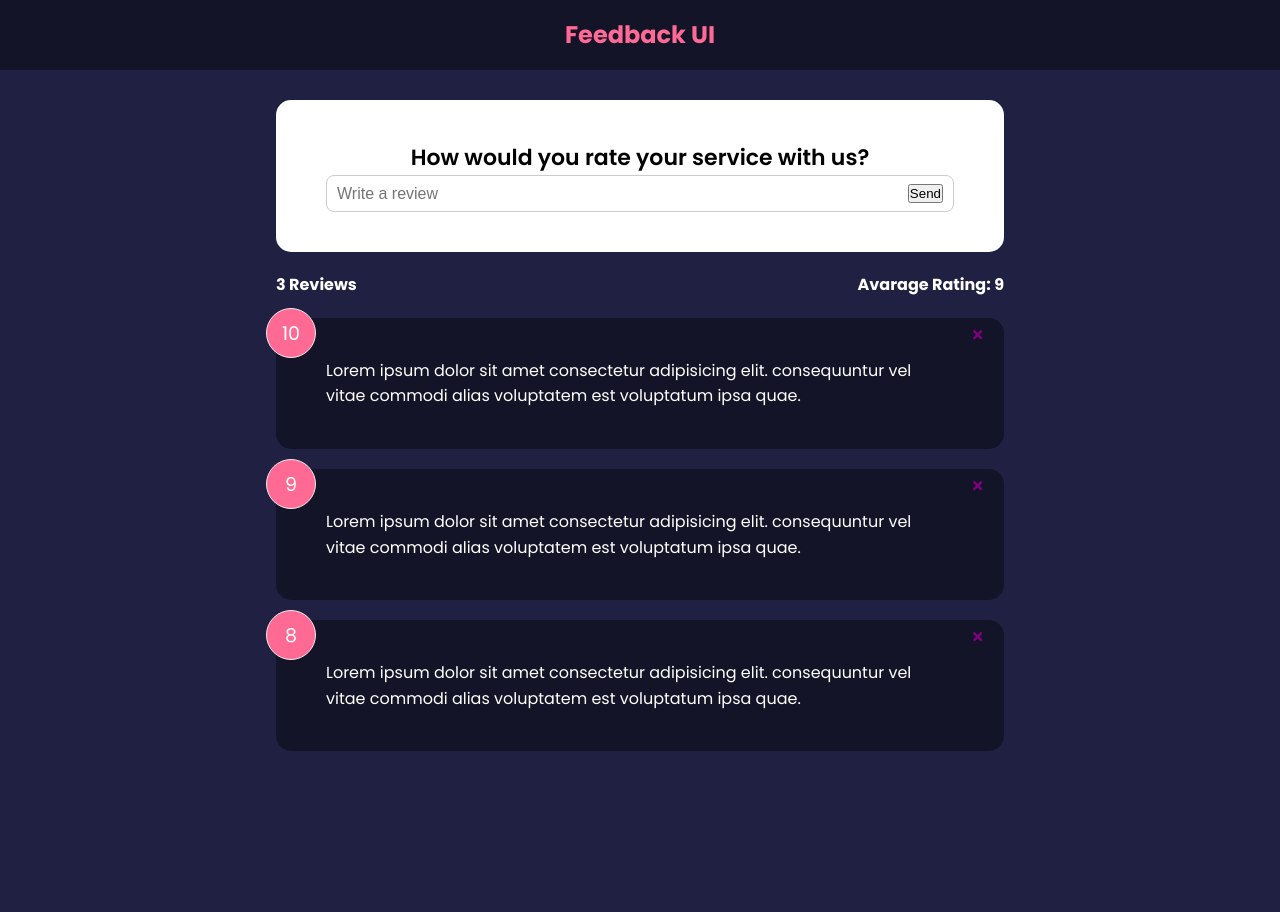
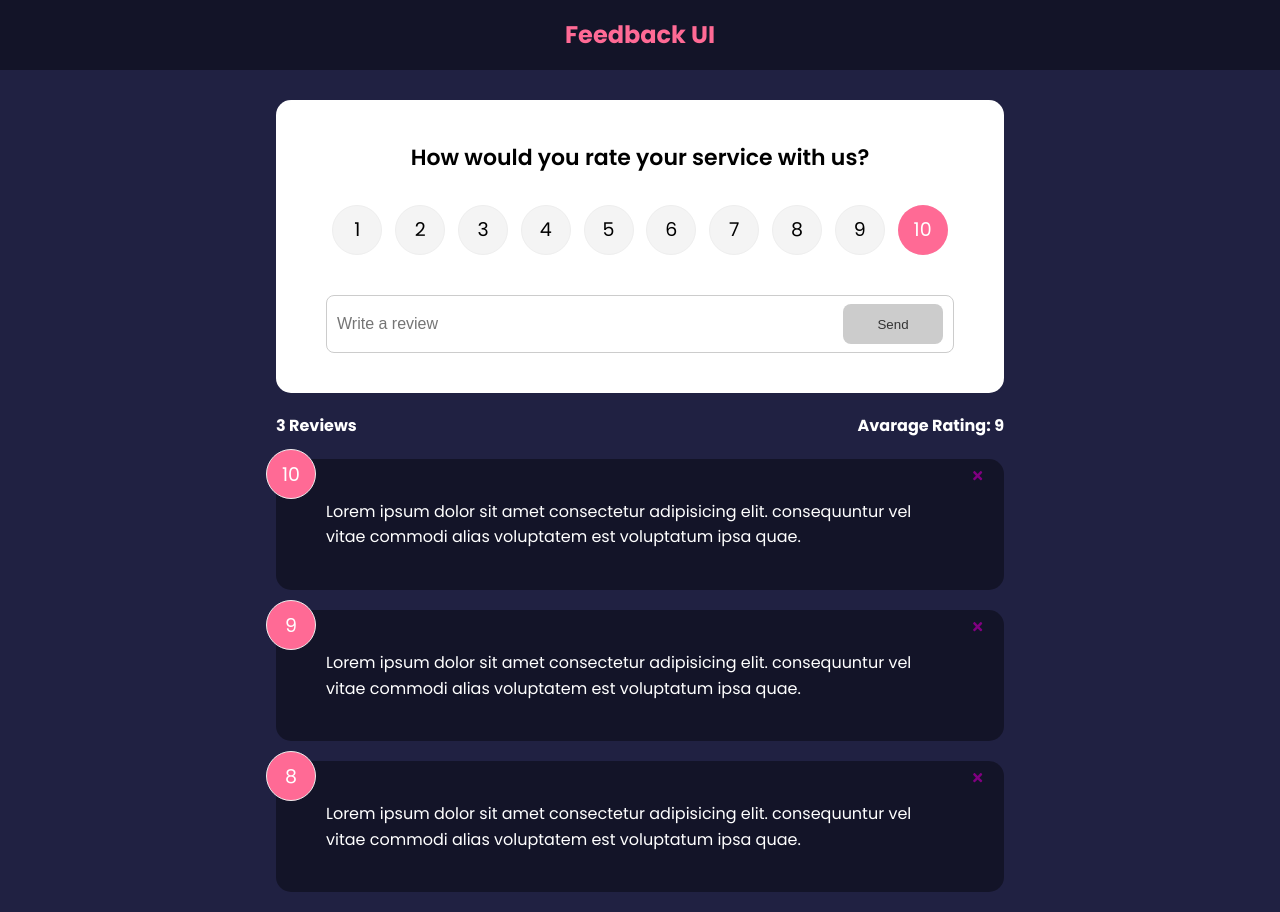
Before and after one commit to Lisaag/feedback-app, a React (Create React App) app: page / in a window 1280 px wide. Before the commit the page ends 800 px from the top, so only its background shows below. Built offline with nearby package versions, Linux system fonts and the light colour scheme.

Commit message:
Adding functionality, rating buttons, fading animation on add/delete

```diff
--- a/package.json
+++ b/package.json
@@ -6,10 +6,12 @@
     "@testing-library/jest-dom": "^5.16.4",
     "@testing-library/react": "^13.3.0",
     "@testing-library/user-event": "^13.5.0",
+    "framer-motion": "^4.1.17",
     "react": "^18.2.0",
     "react-dom": "^18.2.0",
     "react-icons": "^4.4.0",
     "react-scripts": "5.0.1",
+    "uuid": "^8.3.2",
     "web-vitals": "^2.1.4"
   },
   "scripts": {
--- a/src/App.js
+++ b/src/App.js
@@ -1,3 +1,4 @@
+import { v4 as uuidv4 } from 'uuid'
 import { useState } from 'react'
 import Header from './components/Header'
 import FeedbackData from './data/FeedbackData'
@@ -14,11 +15,16 @@
 		}
 	}
 
+	const addFeedback = (newItem) => {
+		newItem.id = uuidv4()
+		setFeedback([newItem, ...feedback])
+	}
+
 	return (
 		<>
 			<Header></Header>
 			<div className='container'>
-				<FeedbackForm />
+				<FeedbackForm handleAdd={addFeedback} />
 				<FeedbackStats feedback={feedback} />
 				<FeedbackList
 					feedback={feedback}
--- a/src/components/FeedbackForm.jsx
+++ b/src/components/FeedbackForm.jsx
@@ -1,18 +1,48 @@
 import { useState } from 'react'
+import RatingSelect from './RatingSelect'
 import Card from './shared/Card'
+import Button from './shared/Button'
 
-function FeedbackForm() {
+function FeedbackForm({ handleAdd }) {
 	const [text, setText] = useState('')
+	const [rating, setRating] = useState(10)
+	const [btnDisabled, setBtnDisabled] = useState(true)
+	const [message, setMessage] = useState('')
 
 	const handleTextChange = (e) => {
+		let newText = e.currentTarget.value
+		if (newText === '') {
+			setBtnDisabled(true)
+			setMessage(null)
+		} else if (newText !== '' && newText.trim().length < 10) {
+			setBtnDisabled(true)
+			setMessage('Text must be at least 10 characters')
+		} else {
+			setBtnDisabled(false)
+			setMessage(null)
+		}
 		setText(e.target.value)
+	}
+
+	const handleSubmit = (e) => {
+		e.preventDefault()
+		if (!btnDisabled) {
+			const newFeedback = {
+				rating: rating,
+				text: text,
+			}
+			handleAdd(newFeedback)
+			console.log(newFeedback)
+
+			setText('')
+		}
 	}
 
 	return (
 		<Card>
-			<form>
+			<form onSubmit={handleSubmit}>
 				<h2>How would you rate your service with us?</h2>
-				{/* @todo- rating select component */}
+				<RatingSelect select={(rating) => setRating(rating)} />
 				<div className='input-group'>
 					<input
 						onChange={handleTextChange}
@@ -20,8 +50,12 @@
 						placeholder='Write a review'
 						value={text}
 					></input>
-					<button type='submit'>Send</button>
+					<Button type='submit' isDisabled={btnDisabled}>
+						Send
+					</Button>
 				</div>
+
+				{message && <div className='message'>{message}</div>}
 			</form>
 		</Card>
 	)
--- a/src/components/FeedbackList.jsx
+++ b/src/components/FeedbackList.jsx
@@ -1,3 +1,4 @@
+import { motion, AnimatePresence } from 'framer-motion'
 import PropTypes from 'prop-types'
 import FeedbackItem from './FeedbackItem'
 
@@ -7,21 +8,41 @@
 	}
 	return (
 		<div className='feedback-list'>
+			<AnimatePresence>
 				{feedback.map((item) => (
+					<motion.div
+						key={item.id}
+						initial={{ opacity: 0 }}
+						animate={{ opacity: 1 }}
+						exit={{ opacity: 0 }}
+					>
 						<FeedbackItem
 							key={item.id}
 							item={item}
 							handleDelete={handleDelete}
 						/>
+					</motion.div>
 				))}
+			</AnimatePresence>
 		</div>
 	)
+	// return (
+	// 	<div className='feedback-list'>
+	// 		{feedback.map((item) => (
+	// 			<FeedbackItem
+	// 				key={item.id}
+	// 				item={item}
+	// 				handleDelete={handleDelete}
+	// 			/>
+	// 		))}
+	// 	</div>
+	// )
 }
 
 FeedbackList.propTypes = {
 	feedback: PropTypes.arrayOf(
 		PropTypes.shape({
-			id: PropTypes.number.isRequired,
+			id: PropTypes.string.isRequired,
 			text: PropTypes.string.isRequired,
 			rating: PropTypes.number.isRequired,
 		})
--- /dev/null
+++ b/src/components/RatingSelect.jsx
@@ -0,0 +1,29 @@
+import { useState } from 'react'
+
+function RatingSelect({ select }) {
+	const [selected, setSelected] = useState(10)
+
+	const handleChange = (e) => {
+		setSelected(+e.currentTarget.value)
+		select(+e.currentTarget.value)
+	}
+	return (
+		<ul className='rating'>
+			{Array.from({ length: 10 }, (_, i) => (
+				<li key={`rating-${i + 1}`}>
+					<input
+						type='radio'
+						id={`num${i + 1}`}
+						name='rating'
+						value={i + 1}
+						onChange={handleChange}
+						checked={selected === i + 1}
+					/>
+					<label htmlFor={`num${i + 1}`}>{i + 1}</label>
+				</li>
+			))}
+		</ul>
+	)
+}
+
+export default RatingSelect
--- /dev/null
+++ b/src/components/shared/Button.jsx
@@ -0,0 +1,28 @@
+import Proptypes from 'prop-types'
+
+function Button({ children, version, type, isDisabled }) {
+	return (
+		<button
+			type={type}
+			disabled={isDisabled}
+			className={`btn btn-${version}`}
+		>
+			{children}
+		</button>
+	)
+}
+
+Button.defaultProps = {
+	version: 'primary',
+	type: 'button',
+	isDisabled: false,
+}
+
+Button.propTypes = {
+	children: Proptypes.node.isRequired,
+	version: Proptypes.string,
+	type: Proptypes.string,
+	isDisabled: Proptypes.bool,
+}
+
+export default Button
--- a/src/data/FeedbackData.js
+++ b/src/data/FeedbackData.js
@@ -1,16 +1,16 @@
 const FeedbackData = [
 	{
-		id: 1,
+		id: 'b',
 		rating: 10,
 		text: 'Lorem ipsum dolor sit amet consectetur adipisicing elit. consequuntur vel vitae commodi alias voluptatem est voluptatum ipsa quae.',
 	},
 	{
-		id: 2,
+		id: 'bl',
 		rating: 9,
 		text: 'Lorem ipsum dolor sit amet consectetur adipisicing elit. consequuntur vel vitae commodi alias voluptatem est voluptatum ipsa quae.',
 	},
 	{
-		id: 3,
+		id: 'bla',
 		rating: 8,
 		text: 'Lorem ipsum dolor sit amet consectetur adipisicing elit. consequuntur vel vitae commodi alias voluptatem est voluptatum ipsa quae.',
 	},
```
Also changed, not shown: 1 other file (tests, documents, lock files or other folders). Lines whose indentation alone changed are shown as unchanged.
